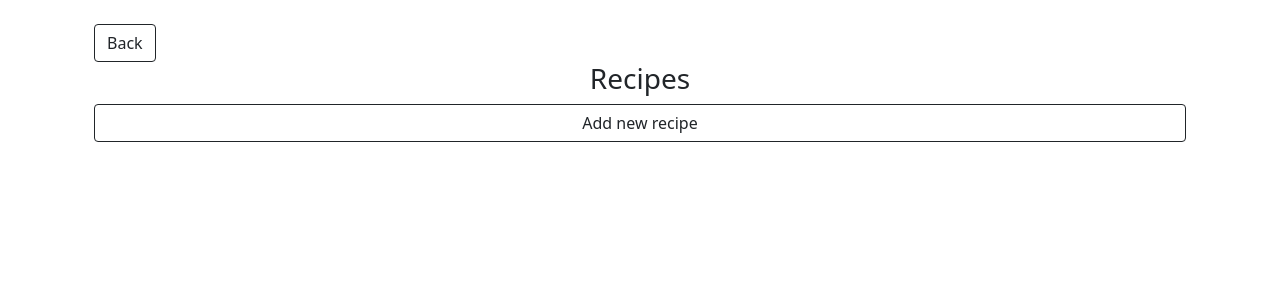
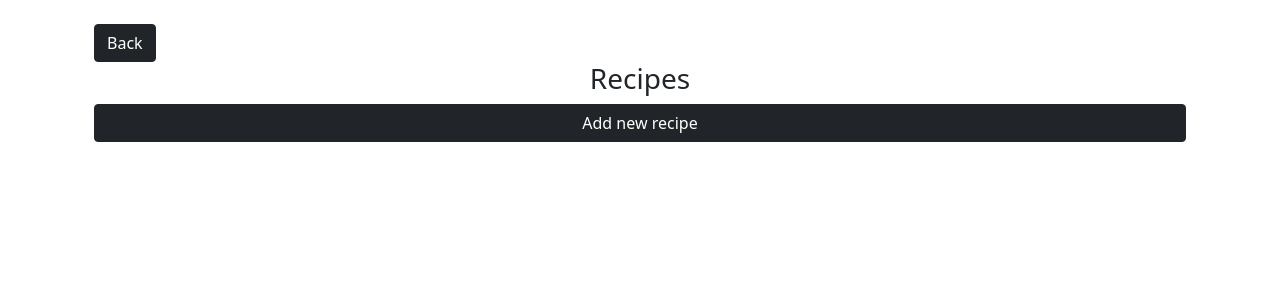
Before and after one commit to margo-dubovik/recipe-book, a Django app: page /admin-panel/recipes in a window 1280 px wide. Shown: the part 72-372 px from the top of the page. Run offline with Django 4.2, Linux system fonts and the light colour scheme; the visitor is signed in with stand-in values (Sample User, id 1); data that the repository does not hold is empty.

```diff
--- a/recipebook/admin_panel/templates/admin_panel/bot_users_table.html
+++ b/recipebook/admin_panel/templates/admin_panel/bot_users_table.html
@@ -1,7 +1,7 @@
 {% extends 'admin_panel/base.html' %}
 {% block body %}
 <div class="container">
-    <a href="{% url 'home-view' %}" class="btn btn-outline-dark">Back</a>
+    <a href="{% url 'home-view' %}" class="btn btn-dark">Back</a>
     <br>
     <br>
     <h3 class="text-center">Bot Users</h3>
--- a/recipebook/admin_panel/templates/admin_panel/recipe_template.html
+++ b/recipebook/admin_panel/templates/admin_panel/recipe_template.html
@@ -5,7 +5,7 @@
     <form method="post" enctype='multipart/form-data'>
         {% csrf_token %}
         {{ form.as_p }}
-        <button class="btn btn-outline-dark" type="submit">{{ button_text }}</button>
+        <button class="btn btn-dark" type="submit">{{ button_text }}</button>
     </form>
     {% endif %}
 </div>
--- a/recipebook/admin_panel/templates/admin_panel/recipes_list.html
+++ b/recipebook/admin_panel/templates/admin_panel/recipes_list.html
@@ -1,10 +1,10 @@
 {% extends 'admin_panel/base.html' %}
 {% block body %}
 <div class="container">
-  <a href="{% url 'home-view' %}" class="btn btn-outline-dark">Back</a>
+  <a href="{% url 'home-view' %}" class="btn btn-dark">Back</a>
   <h3 class="text-center">Recipes</h3>
     <div class="d-grid gap-2">
-      <a href="{% url 'new-recipe' %}" class="btn btn-outline-dark">Add new recipe</a>
+      <a href="{% url 'new-recipe' %}" class="btn btn-dark">Add new recipe</a>
     </div>
     <ul class="list-group">
       {% for recipe in recipes %}
@@ -15,7 +15,7 @@
             <img class="mx-auto d-block" src="{{ recipe.photo_url }}" width="240" alt="recipe_image">
           <br>
           {% endif %}
-          <a href="{% url 'edit-recipe' recipe_id=recipe.pk %}" class="btn btn-outline-dark">Edit</a>
+          <a href="{% url 'edit-recipe' recipe_id=recipe.pk %}" class="btn btn-dark">Edit</a>
           <div class="float-end">
                 <form method="POST" action="{% url 'delete-recipe' recipe_id=recipe.pk %}">
                     {% csrf_token %}
```
